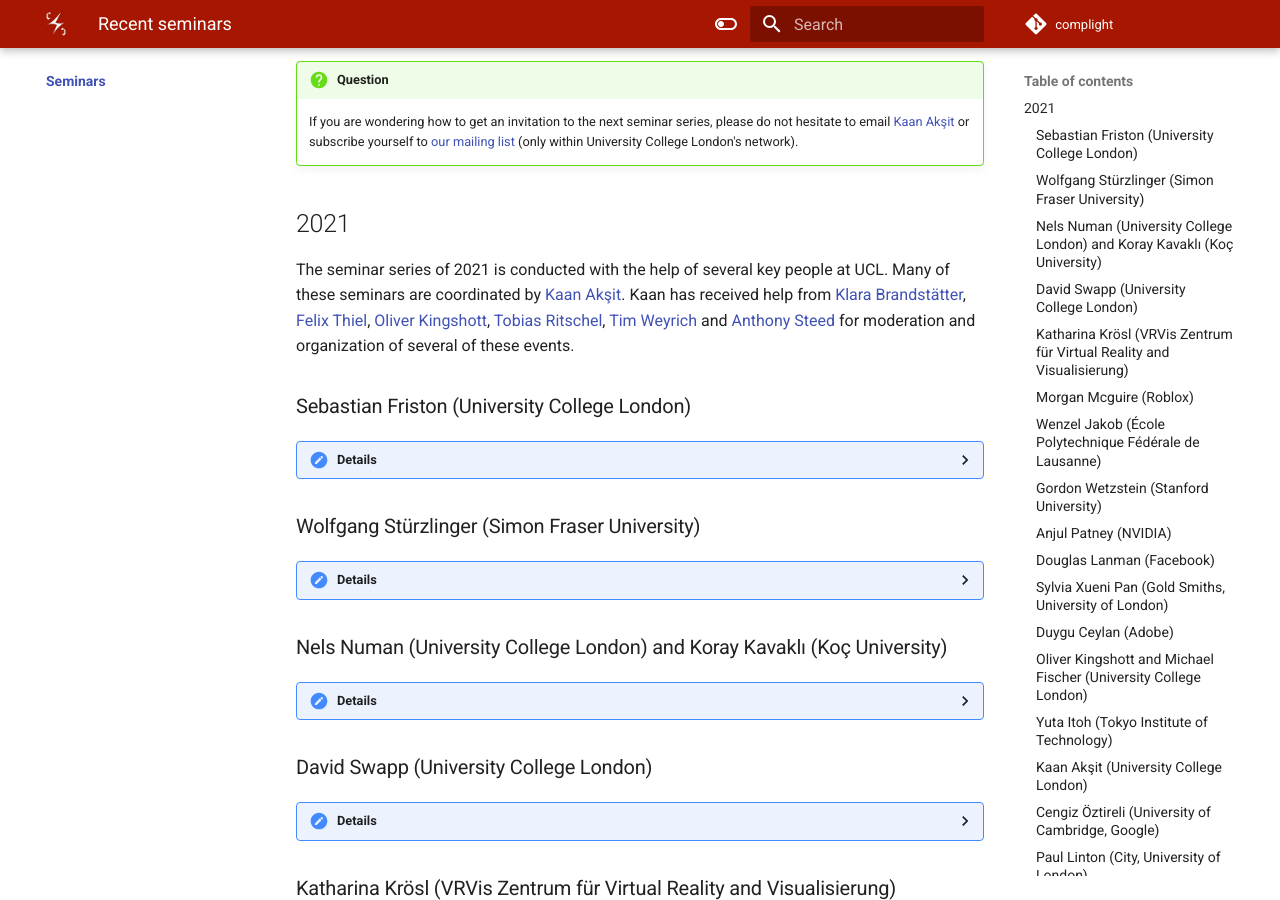
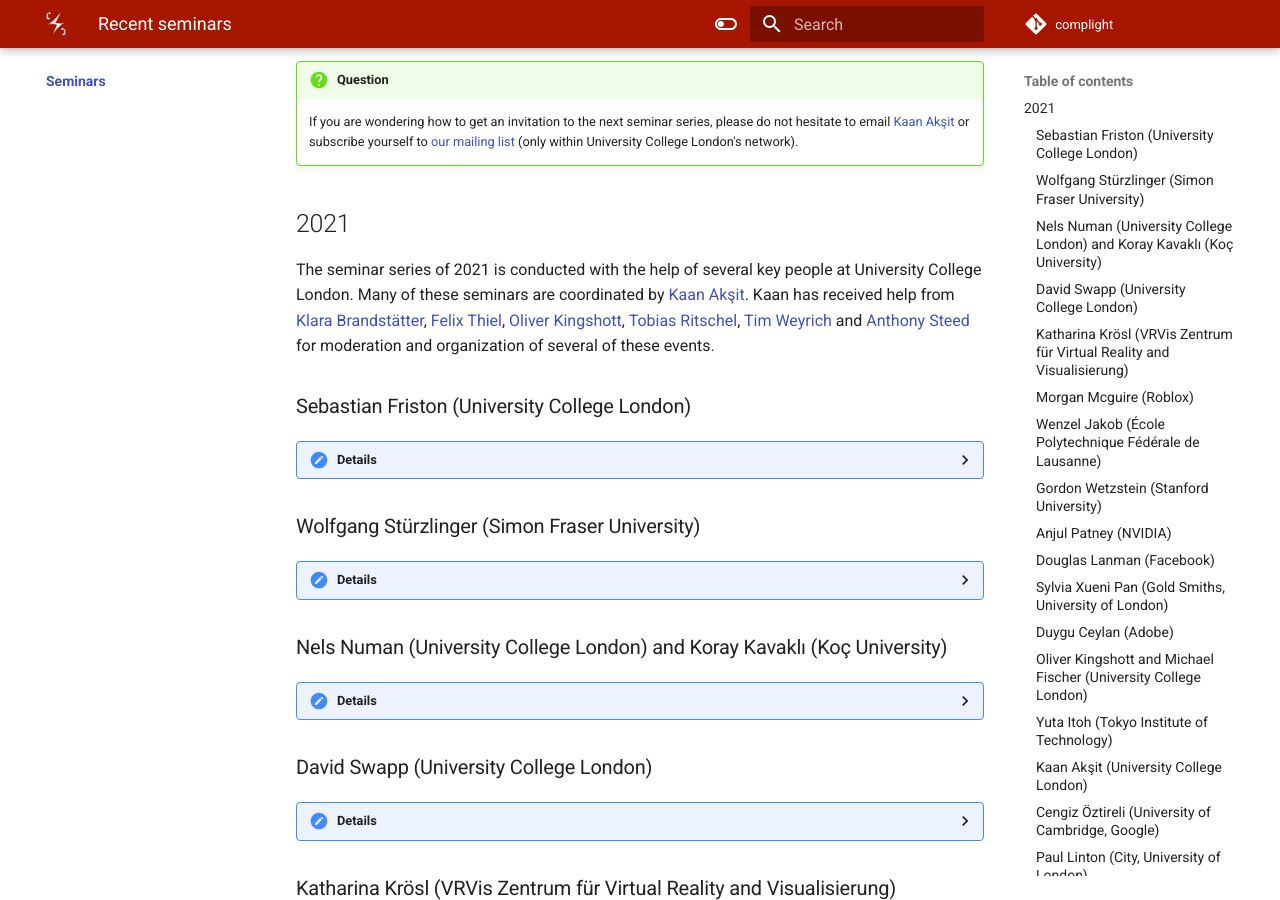
Before and after one commit to complight/complight.github.io, an MkDocs documentation site: the page built from docs/seminars/index.md, in a window 1280 px wide and 900 px high, scrolled down 335 px. Built offline with MkDocs 1.6.1 and Material for MkDocs 9.7.7, drawn with Linux system fonts in a browser that asks for light colours.

Commit message:
Updating the seminars page.

```diff
--- a/docs/seminars/index.md
+++ b/docs/seminars/index.md
@@ -7,7 +7,7 @@ Overall, seminars are a blend of internal and external presenters.
     If you are wondering how to get an invitation to the next seminar series, please do not hesitate to email [Kaan Akşit](mailto:k.aksit@ucl.ac.uk) or subscribe yourself to [our mailing list](http://www.mailinglists.ucl.ac.uk/mailman/listinfo/vecg-seminars) (only within University College London's network).
 
 ## 2021
-The seminar series of 2021 is conducted with the help of several key people at UCL.
+The seminar series of 2021 is conducted with the help of several key people at University College London.
 Many of these seminars are coordinated by [Kaan Akşit](https://kaanaksit.com).
 Kaan has received help from [Klara Brandstätter](https://www.linkedin.com/in/klara-brandst%C3%A4tter-79b72820b?lipi=urn%3Ali%3Apage%3Ad_flagship3_profile_view_base_contact_details%3BxbCdu1E4RmWqTPAsdCipMw%3D%3D), [Felix Thiel](https://www.linkedin.com/in/felix-thiel-97a22215a?lipi=urn%3Ali%3Apage%3Ad_flagship3_profile_view_base_contact_details%3BGgHpsDNOTWeGPFWcUC5M6A%3D%3D), [Oliver Kingshott](http://oliver.kingshott.com/), [Tobias Ritschel](https://www.homepages.ucl.ac.uk/~ucactri/), [Tim Weyrich](https://reality.cs.ucl.ac.uk/weyrich.html) and [Anthony Steed](https://wp.cs.ucl.ac.uk/anthonysteed/) for moderation and organization of several of these events.
 
```
